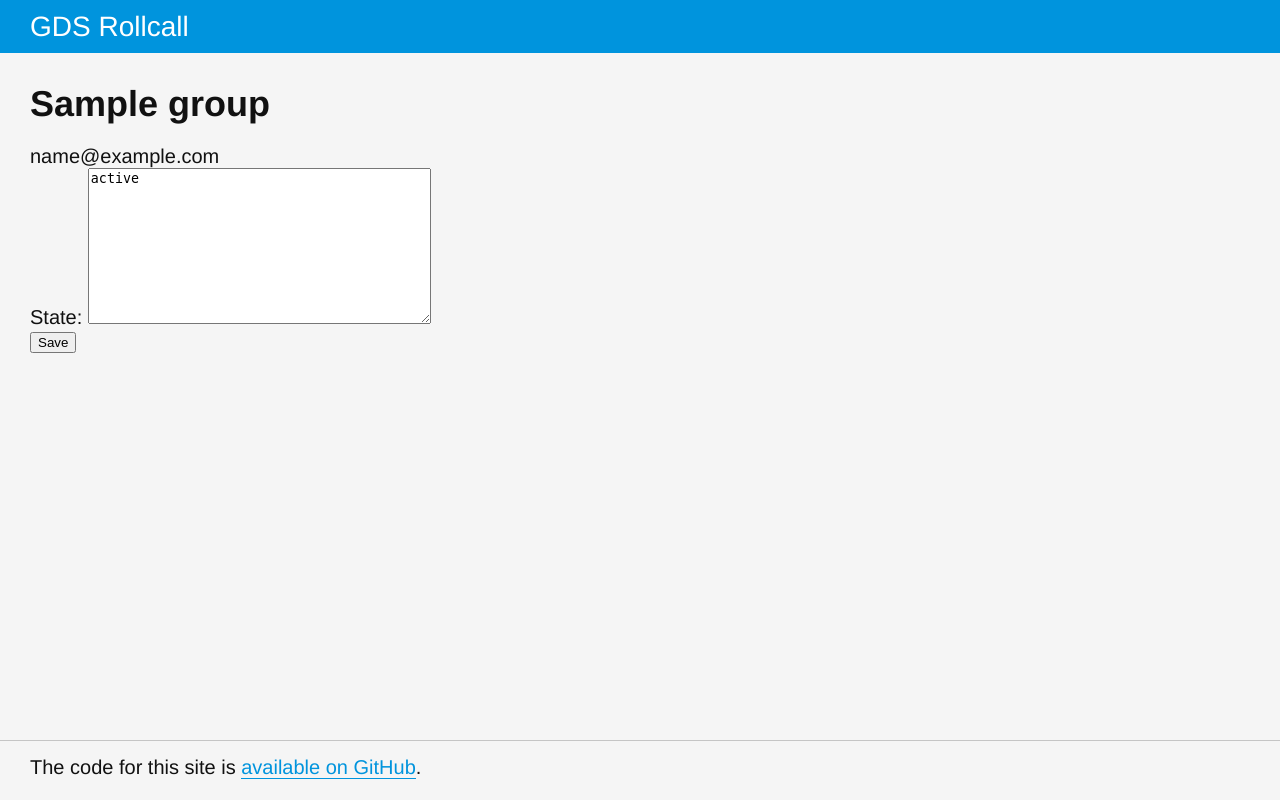
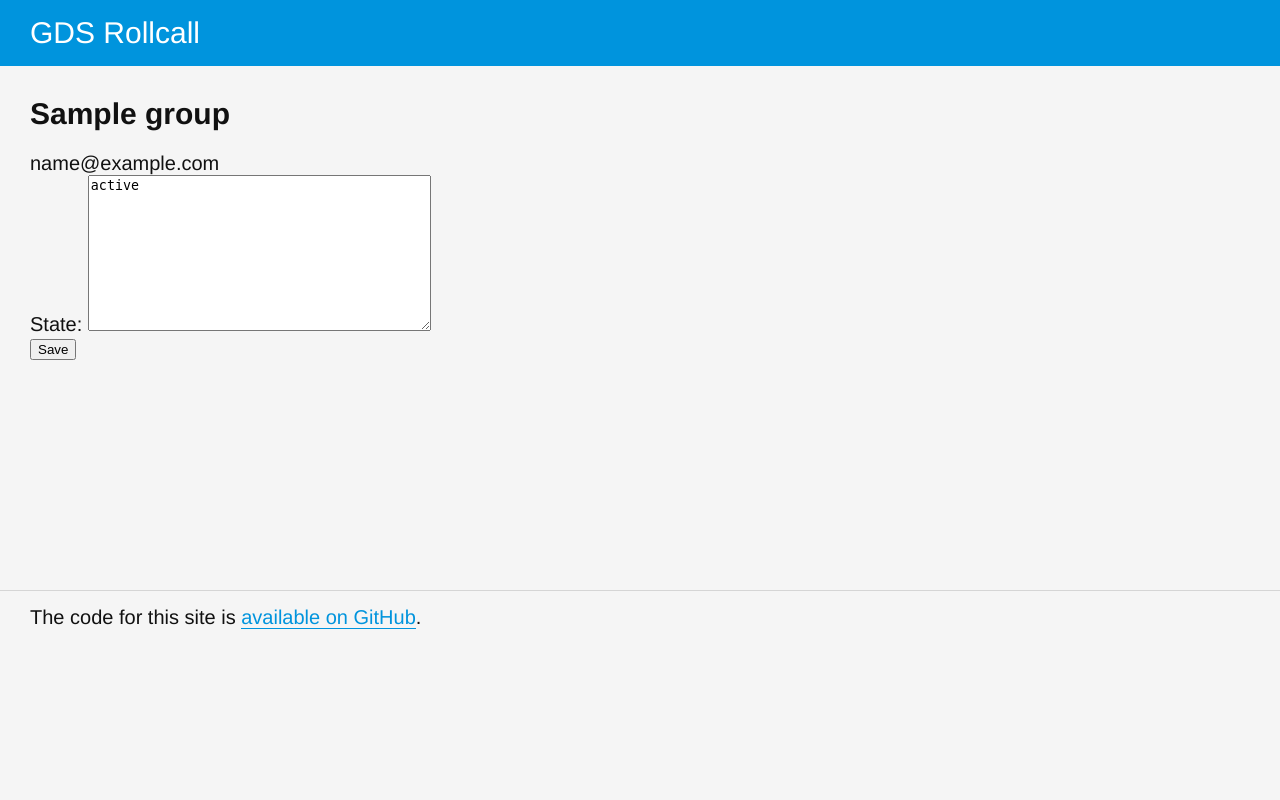
Before and after one commit to alphagov/rollcall, a Django app: a page that uses templates/base.html in a window 1280 px wide. Run offline with Django 3.2, Linux system fonts and the light colour scheme; tables that the repository leaves empty hold one stand-in row (values such as "Sample post").

Commit message:
Work done to tidy up people view/s. Need to look at groups

```diff
--- a/templates/base.html
+++ b/templates/base.html
@@ -73,16 +73,37 @@ header {
 footer {
   width:100%;
   padding:15px 0;
-  margin-top:55px;
-  border-top:1px solid #C5C5C5;
+  margin-top:200px;
+  border-top:1px solid #d5d5d5;
   display: inline-block;
 }
 
+h1,
+h2 {
+  font-size:30px;
+  line-height: 36px;
+  font-weight:600;
+}
+
+a,
+a:active,
+a:visited {
+  color:#0094DD;
+  text-decoration: none;
+  border-bottom:1px solid #0094DD;
+}
+
+
 header h1 {
+  font-weight:200;
+  margin:0 0 0 30px;
+  padding:0;
+}
+
+header h1 a,
+header h1 a:visited {
   color:white;
-  font-size: 28px;
-  font-weight:300;
-  margin:0 0 0 30px;
+  text-decoration: none;
 }
 
 footer p {
@@ -91,30 +112,24 @@ footer p {
 
 #content {
   margin:30px;
-  min-height:572px;
 }
 
 #content h1 {
-  font-size:36px;
-  line-height: 42px;
-  font-weight: bold;
-  padding: 0 0 20px 0;
-  margin:0 0 0 0;
-  max-width:280px;
+  max-width:240px;
+  margin: 0 0 20px 0;
 }
 
 #content h2 {
-  font-size:36px;
-  font-weight: bold;
-  margin:0 0 20px 0;
+  font-size:24px;
+  font-weight: 200;
+  margin: 0 0 20px 0;
 }
 
 h1 img {
-  /*border-radius:50%;*/
   width: 240px;
   height: 240px;
   vertical-align: top;
-  margin-bottom:20px;
+  margin:0 0 20px 0;
 }
 
 ul {
@@ -131,11 +146,26 @@ li.person {
   width:25%;
   float:left;
 }
-section.owns-lists
-section.subscribed-to-lists {
 
+section.person-details {
+  position: relative;
+  float:left;
+  margin-right:15px;
+  padding-right:30px;
 }
 
+section.lists {
+  position: relative;
+  float:left;
+  margin-top:2px;
+  padding-top:10px;
+  border-top:1px solid #d5d5d5;
+}
+
+section.owns-lists,
+section.subscribed-to-lists {
+  margin-bottom:50px;
+}
 
 li.group {
   width:50%;
@@ -156,14 +186,6 @@ dl dd {
   word-wrap:break-word;
 }
 
-a,
-a:active,
-a:visited {
-  color:#0094DD;
-  text-decoration: none;
-  border-bottom:1px solid #0094DD;
-}
-
 
     </style>
   </head>
@@ -171,7 +193,7 @@ a:visited {
     <div id='main'>
       <header>
         <h1>
-          GDS Rollcall
+          <a href="http://localhost:8000/people">GDS Rollcall</a>
         </h1>
       </header>
       <div id='content'>
--- a/templates/people/person_detail.html
+++ b/templates/people/person_detail.html
@@ -2,6 +2,7 @@
 {% load render_as %}
 
 {% block body %}
+  <section class="person-details">
   <h1>
     <img src='{{person.avatar_url}}.png?d=mm&amp;s=200' width='200' height='200' alt=''>
     {{person}}
@@ -36,12 +37,13 @@
       {% endfor %}
     {% endif %}
   </dl>
+  </section>
 
   <section class="lists">
 
     {% if person.memberships_as_owner.count %}
       <section class="owns-lists">
-      <h2>Owns lists ({{person.memberships_as_owner.count}})</h2>
+      <h2>Owns {{person.memberships_as_owner.count}} mailing lists</h2>
       <ul>
         {% for list in person.memberships_as_owner %}
           <li>{% render_as list.group clickable %}</li>
@@ -51,7 +53,7 @@
     {% endif %}
 
     <section class="subscribed-to-lists">
-    <h2>Subscribed to lists ({{person.memberships_as_member.count}})</h2>
+    <h2>Subscribed to {{person.memberships_as_member.count}} mailing lists</h2>
     <ul>
       {% for list in person.memberships_as_member %}
         <li>{% render_as list.group clickable %}</li>
```
